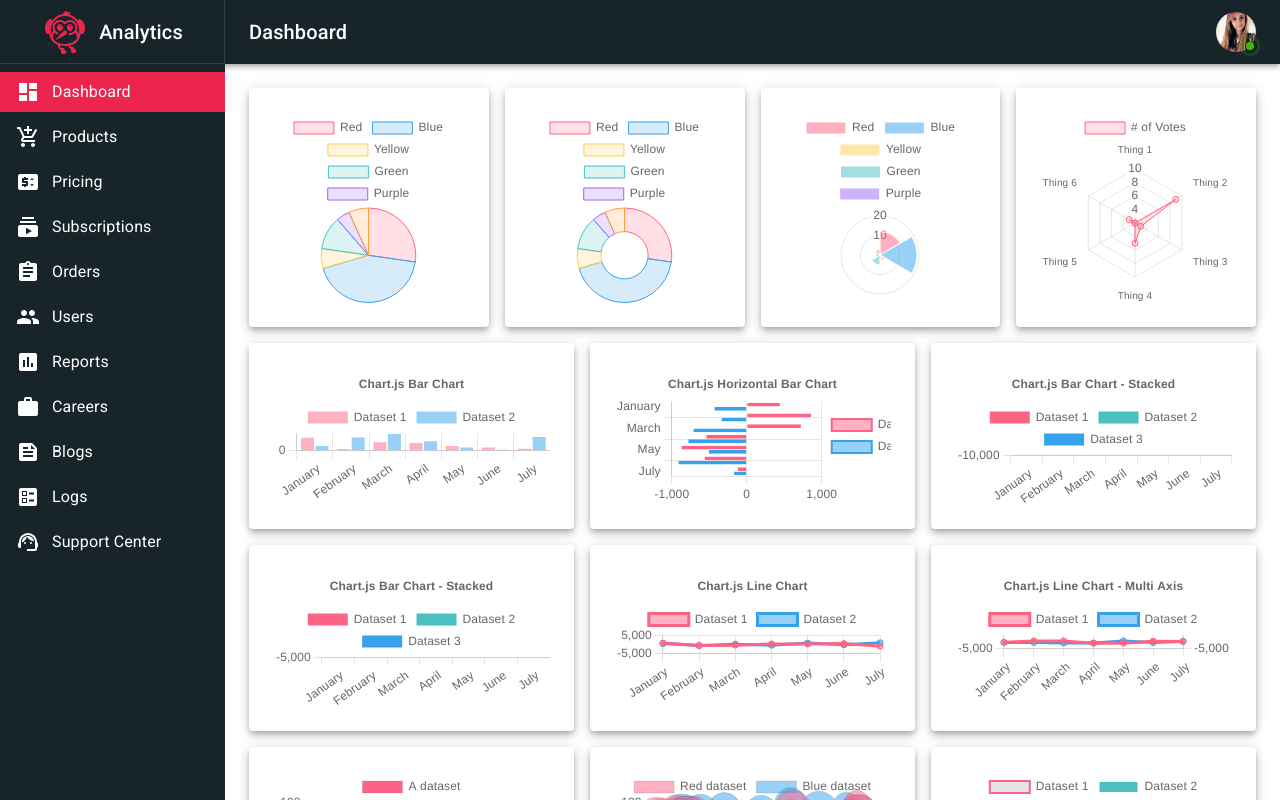
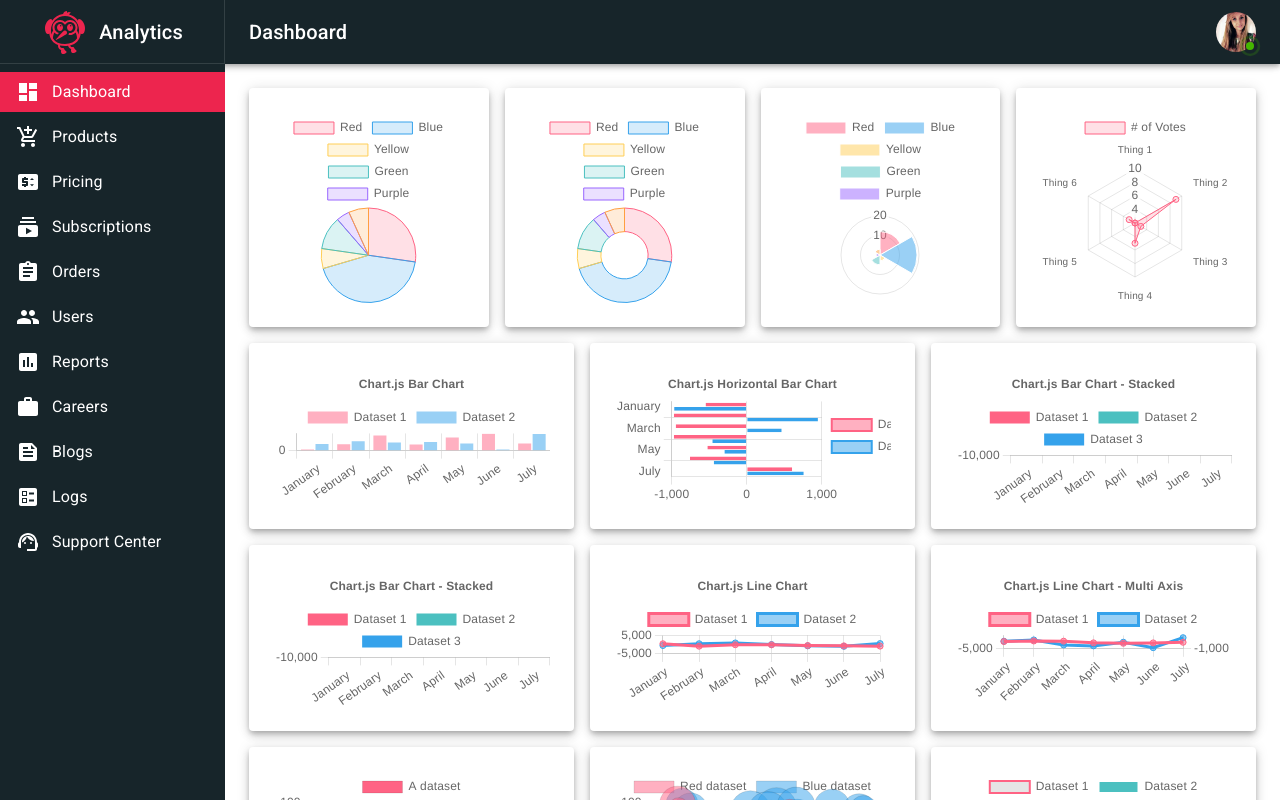
Before and after one commit to titprashantv/next-ts, a Next.js app: page / in a window 1280 px wide. Shown: the top 800 px of the page. Built offline with nearby package versions, Linux system fonts and the light colour scheme.

Commit message:
Add chart

```diff
--- a/components/chart/GroupedBarChart.tsx
+++ b/components/chart/GroupedBarChart.tsx
@@ -1,7 +1,6 @@
 import React from 'react';
 import {Chart as ChartJS, CategoryScale, LinearScale, BarElement, Title, Tooltip, Legend} from 'chart.js';
 import {Bar} from 'react-chartjs-2';
-import faker from 'faker';
 
 ChartJS.register(CategoryScale, LinearScale, BarElement, Title, Tooltip, Legend);
 
@@ -34,19 +33,19 @@
     datasets: [
         {
             label: 'Dataset 1',
-            data: labels.map(() => faker.datatype.number({min: -1000, max: 1000})),
+            data: [-170, 13, -143, -965, -602, 758, -931],
             backgroundColor: 'rgb(255, 99, 132)',
             stack: 'Stack 0',
         },
         {
             label: 'Dataset 2',
-            data: labels.map(() => faker.datatype.number({min: -1000, max: 1000})),
+            data: [-633, -838, 10, -691, -842, 244, -246],
             backgroundColor: 'rgb(75, 192, 192)',
             stack: 'Stack 0',
         },
         {
             label: 'Dataset 3',
-            data: labels.map(() => faker.datatype.number({min: -1000, max: 1000})),
+            data: [902, -90, 879, 551, 573, -938, -159],
             backgroundColor: 'rgb(53, 162, 235)',
             stack: 'Stack 1',
         },
--- a/components/chart/HorizontalBarChart.tsx
+++ b/components/chart/HorizontalBarChart.tsx
@@ -1,7 +1,6 @@
 import React from 'react';
 import {Chart as ChartJS, CategoryScale, LinearScale, BarElement, Title, Tooltip, Legend} from 'chart.js';
 import {Bar} from 'react-chartjs-2';
-import faker from 'faker';
 
 ChartJS.register(CategoryScale, LinearScale, BarElement, Title, Tooltip, Legend);
 
@@ -31,13 +30,13 @@
     datasets: [
         {
             label: 'Dataset 1',
-            data: labels.map(() => faker.datatype.number({min: -1000, max: 1000})),
+            data: [-549, -971, -947, -972, -525, -757, 605],
             borderColor: 'rgb(255, 99, 132)',
             backgroundColor: 'rgba(255, 99, 132, 0.5)',
         },
         {
             label: 'Dataset 2',
-            data: labels.map(() => faker.datatype.number({min: -1000, max: 1000})),
+            data: [-968, 949, 466, -459, -298, -440, 760],
             borderColor: 'rgb(53, 162, 235)',
             backgroundColor: 'rgba(53, 162, 235, 0.5)',
         },
--- a/components/chart/StackedBarChart.tsx
+++ b/components/chart/StackedBarChart.tsx
@@ -1,7 +1,6 @@
 import React from 'react';
 import {Chart as ChartJS, CategoryScale, LinearScale, BarElement, Title, Tooltip, Legend} from 'chart.js';
 import {Bar} from 'react-chartjs-2';
-import faker from 'faker';
 
 ChartJS.register(CategoryScale, LinearScale, BarElement, Title, Tooltip, Legend);
 
@@ -30,17 +29,17 @@
     datasets: [
         {
             label: 'Dataset 1',
-            data: labels.map(() => faker.datatype.number({min: -1000, max: 1000})),
+            data: [-977, 854, 922, 102, -706, -633, 668],
             backgroundColor: 'rgb(255, 99, 132)',
         },
         {
             label: 'Dataset 2',
-            data: labels.map(() => faker.datatype.number({min: -1000, max: 1000})),
+            data: [-144, -446, 755, -922, -762, -838, -190],
             backgroundColor: 'rgb(75, 192, 192)',
         },
         {
             label: 'Dataset 3',
-            data: labels.map(() => faker.datatype.number({min: -1000, max: 1000})),
+            data: [-930, 170, -184, -522, 83, 386, 721],
             backgroundColor: 'rgb(53, 162, 235)',
         },
     ],
--- a/components/chart/VerticalBarChart.tsx
+++ b/components/chart/VerticalBarChart.tsx
@@ -1,7 +1,6 @@
 import React from 'react';
 import {Chart as ChartJS, CategoryScale, LinearScale, BarElement, Title, Tooltip, Legend} from 'chart.js';
 import {Bar} from 'react-chartjs-2';
-import faker from 'faker';
 
 ChartJS.register(CategoryScale, LinearScale, BarElement, Title, Tooltip, Legend);
 
@@ -25,12 +24,12 @@
     datasets: [
         {
             label: 'Dataset 1',
-            data: labels.map(() => faker.datatype.number({min: 0, max: 1000})),
+            data: [61, 367, 885, 355, 765, 983, 414],
             backgroundColor: 'rgba(255, 99, 132, 0.5)',
         },
         {
             label: 'Dataset 2',
-            data: labels.map(() => faker.datatype.number({min: 0, max: 1000})),
+            data: [383, 545, 468, 503, 419, 63, 972],
             backgroundColor: 'rgba(53, 162, 235, 0.5)',
         },
     ],
--- a/pages/index.tsx
+++ b/pages/index.tsx
@@ -57,7 +57,6 @@
                         <StackedBarChart/>
                     </Paper>
                 </Grid>
-
                 <Grid item xs={4}>
                     <Paper elevation={5} sx={{padding: '24px'}}>
                         <GroupedBarChart/>
```
